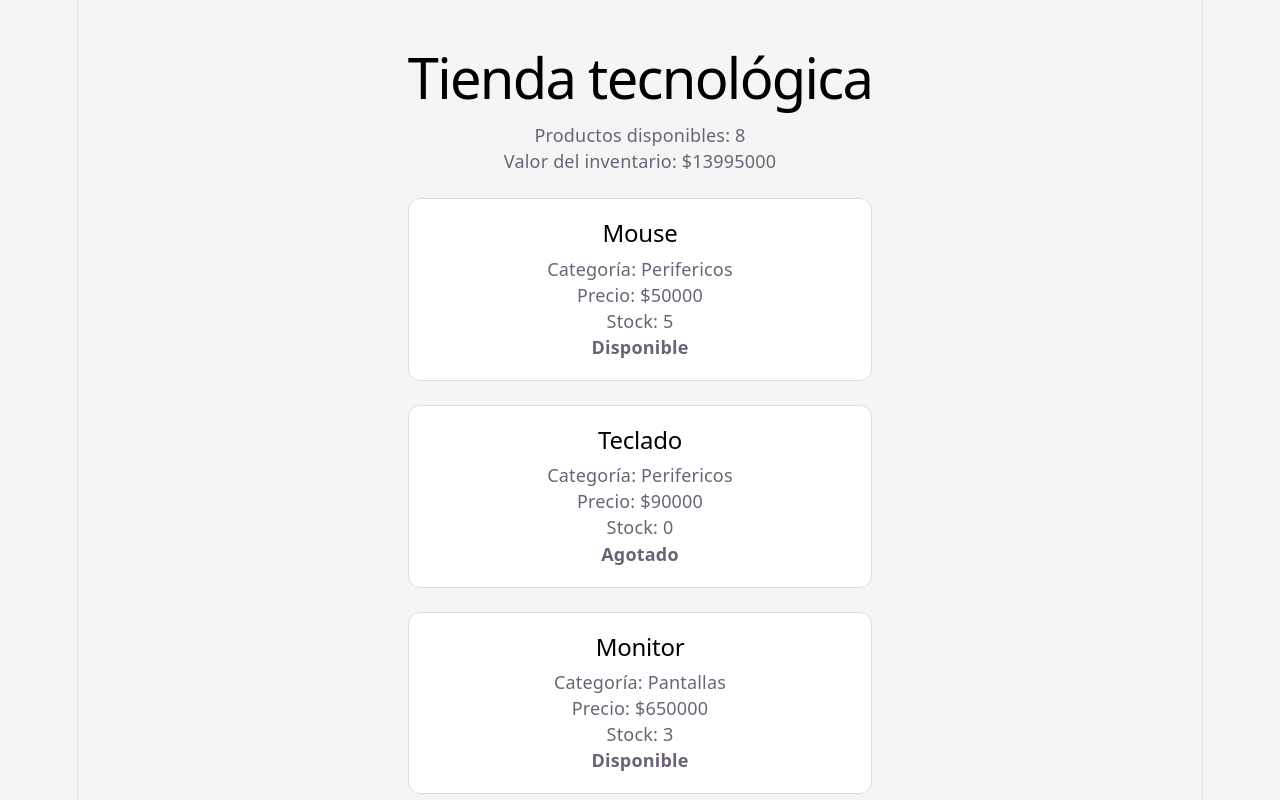
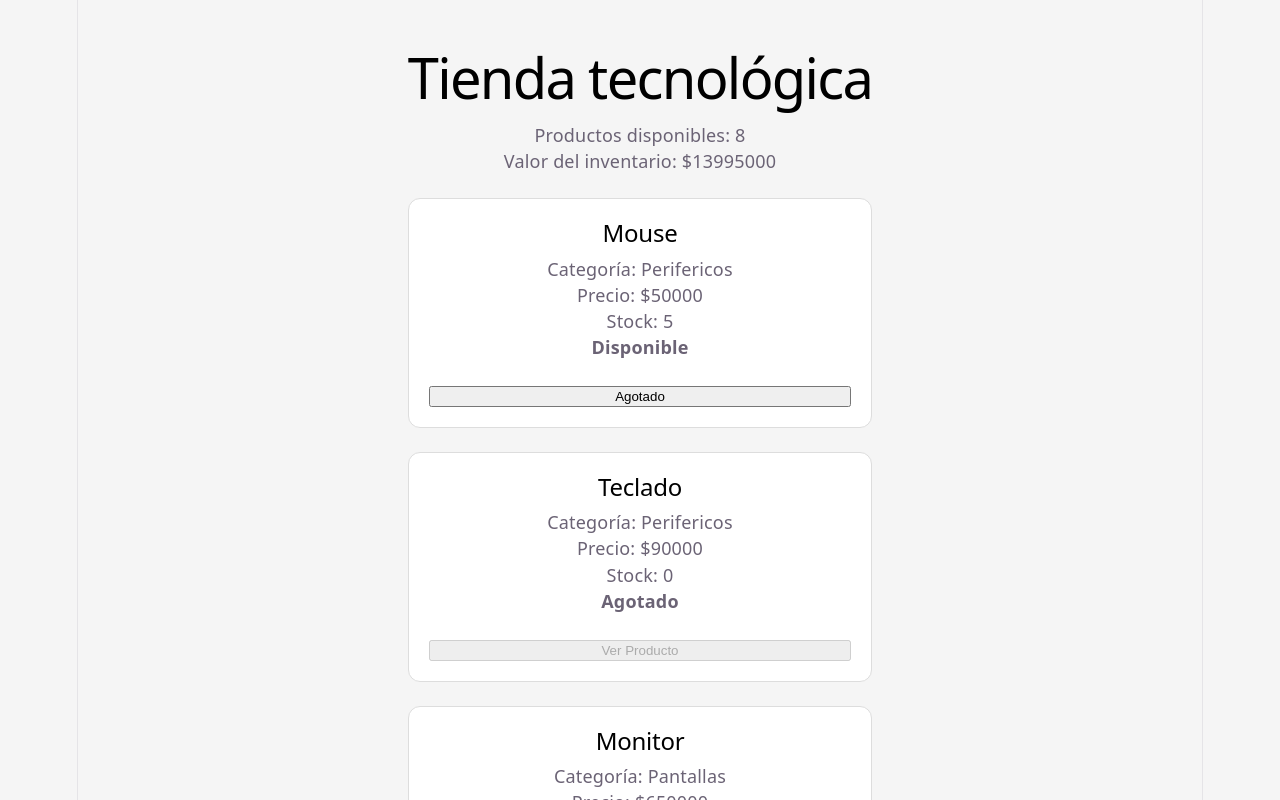
Before and after one commit to JP-505/tienda-react, a React (Vite) app: page / in a window 1280 px wide. Shown: the top 800 px of the page. Built offline with nearby package versions, Linux system fonts and the light colour scheme.

Commit message:
feat: agregar eventos a ProductoCard

```diff
--- a/src/components/productoCard.jsx
+++ b/src/components/productoCard.jsx
@@ -1,13 +1,29 @@
 function ProductoCard({ producto }) {
-const estado = producto.stock > 0 ? 'Disponible' : 'Agotado';
-return (
-<article className="producto-card">
-<h2>{producto.nombre}</h2>
-<p>Categoría: {producto.categoria}</p>
-<p>Precio: ${producto.precio}</p>
-<p>Stock: {producto.stock}</p>
-<strong>{estado}</strong>
-</article>
-);
+  const { nombre, precio, categoria, stock } = producto;
+  const estado = stock  > 0 ? 'Disponible' : 'Agotado';
+  const mostrarProducto = () => {
+    alert(`Selecionaste ${nombre}`)
+  };
+
+  return (
+    <article className="producto-card">
+      <h2>{nombre}</h2>
+      <p>Categoría: {categoria}</p>
+      <p>Precio: ${precio}</p>
+      <p>Stock: {stock}</p>
+      <strong>{estado}</strong>
+      <br/>
+        <button onClick={mostrarProducto}
+        disabled={stock === 0}
+        >
+            {
+                stock === 0
+                ? "Ver Producto"
+                :"Agotado"
+            }
+        </button>
+        </article>
+  );
 }
+
 export default ProductoCard;
```
